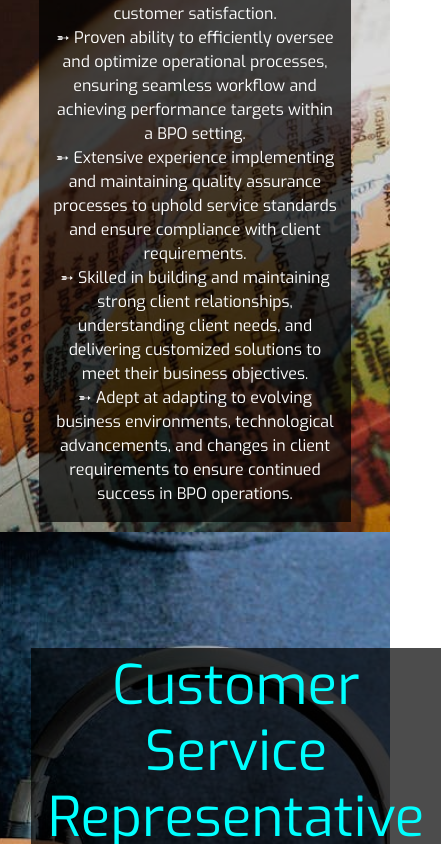
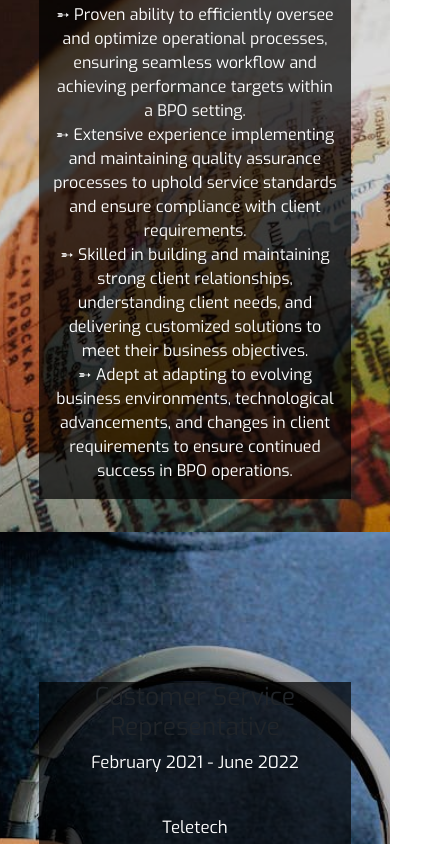
Before and after one commit to Pquiachon/resume, a plain HTML site: page index.html in a window 390 px wide. Shown: the part 1156-2000 px from the top of the page, 441 px wide, since content can reach past the window. Drawn offline with nearby package versions, Linux system fonts and the light colour scheme.

Commit message:
adjusting the mobile responsiveness

```diff
--- a/index.html
+++ b/index.html
@@ -97,7 +97,7 @@
         margin: 5px;
       }
       .experience-container h1 {
-        font-size: 6.5dvh;
+        font-size: 5dvh;
         margin: 5px;
       }
       .about-text,
@@ -111,6 +111,7 @@
         margin: 4rem;
         color: aqua;
       }
+
       p {
         font-size: 2dvh;
         color: white;
@@ -223,7 +224,7 @@
     <div class="container container-fluid experience-container" id="bg3">
       <div class="row">
         <div class="col experience-text">
-          <h1>Customer Service Representative</h1>
+          <h2>Customer Service Representative</h2>
           <ul class="list-unstyled">
             <p>February 2021 - June 2022</p>
             <br />
```
